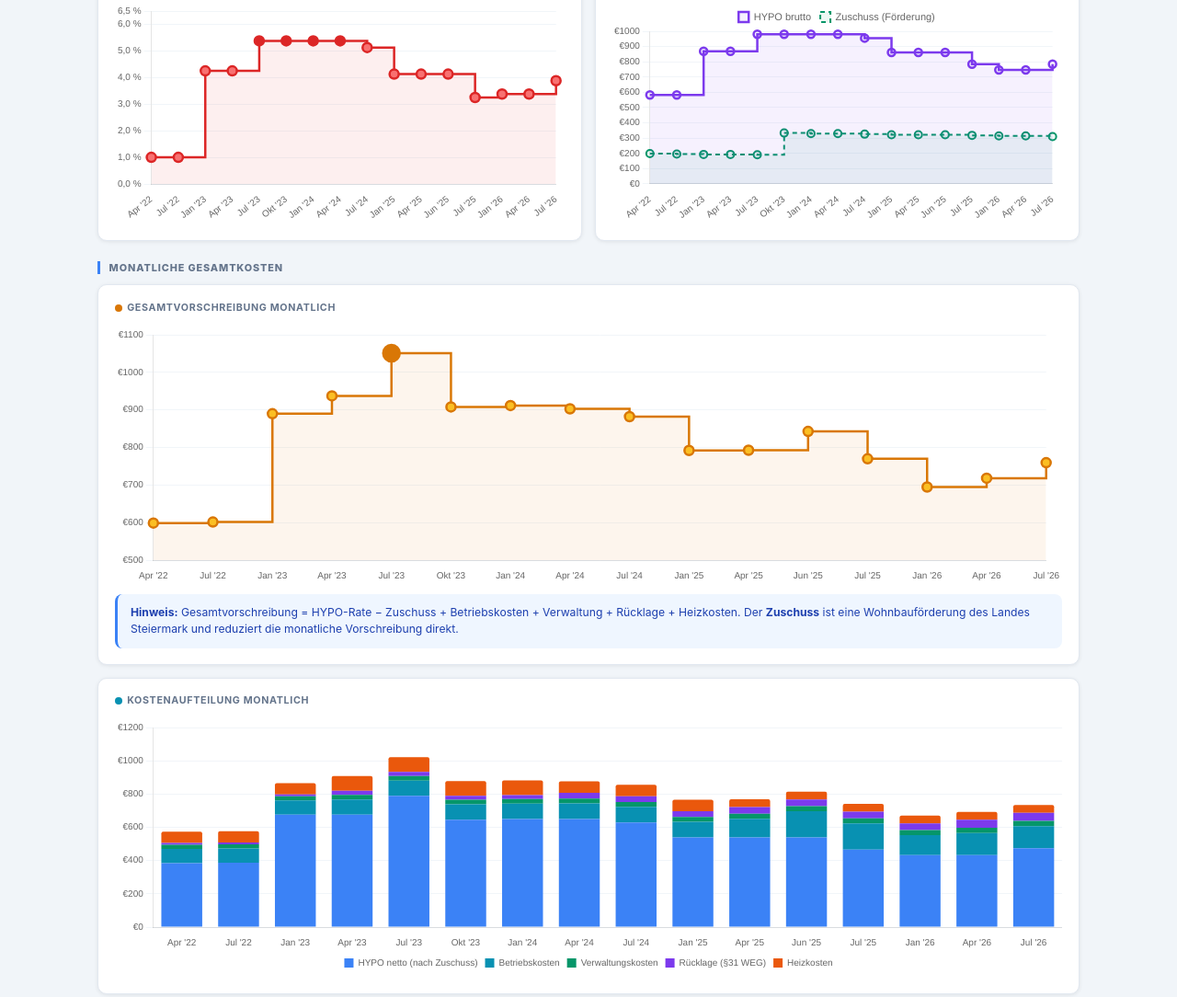
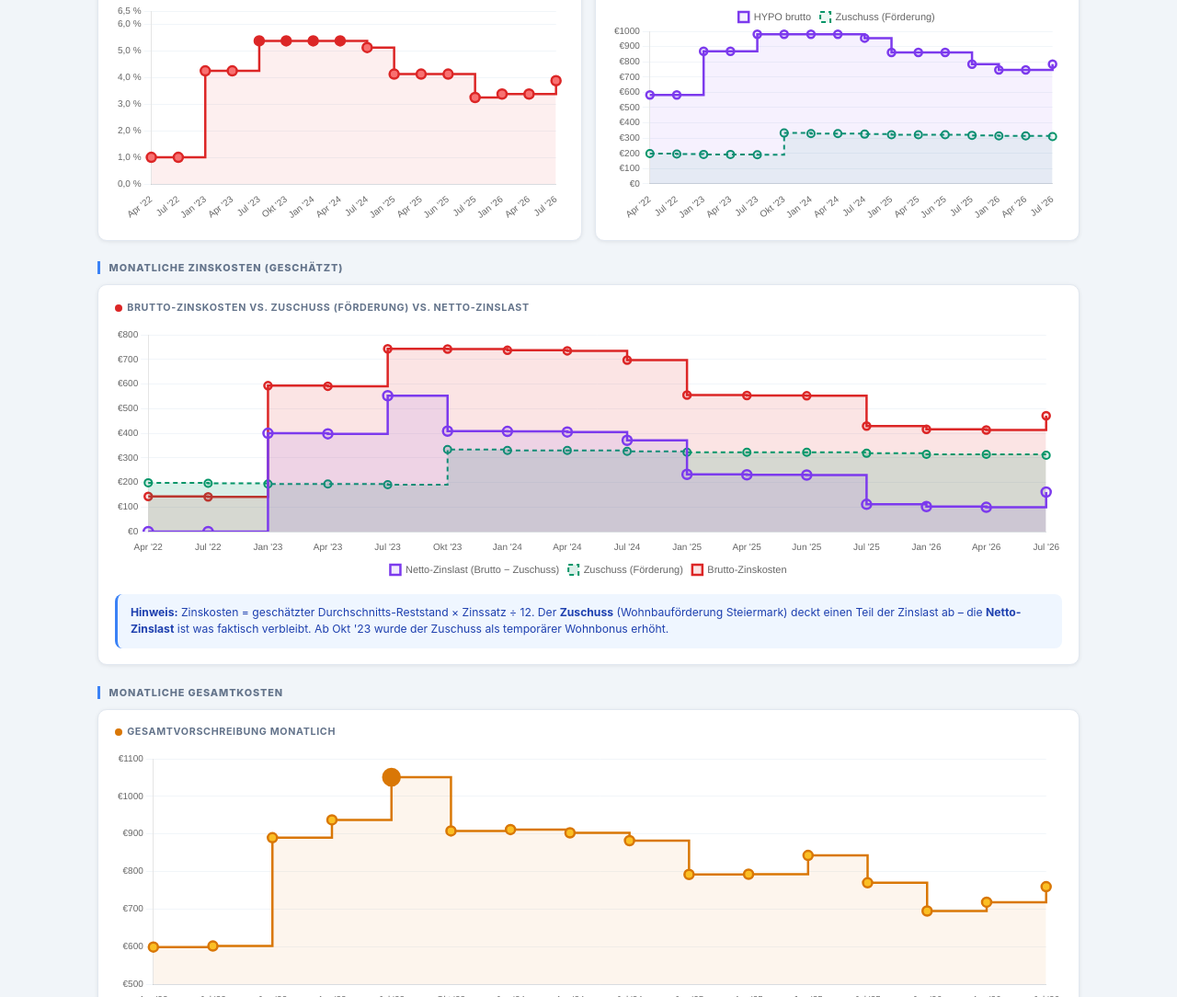
Before and after one commit to stefangogg/darlehen-dashboard, a plain HTML site: page index.html in a window 1280 px wide. Shown: the part 1074-2158 px from the top of the page at 92% size. Drawn offline with nearby package versions, Linux system fonts and the light colour scheme.

Commit message:
Add separate monthly interest cost chart (brutto vs. Zuschuss vs. Nettolast)

```diff
--- a/index.html
+++ b/index.html
@@ -178,6 +178,17 @@
     <div class="card">
       <div class="card-title"><span class="dot dot-purple"></span>Brutto-HYPO-Rate &amp; Zuschuss</div>
       <div class="chart-wrap h240"><canvas id="chartHypo"></canvas></div>
+    </div>
+  </div>
+
+  <!-- ═══ ZINSKOSTEN ═══ -->
+  <div class="section-title">Monatliche Zinskosten (geschätzt)</div>
+
+  <div class="card" style="margin-bottom:.85rem;">
+    <div class="card-title"><span class="dot dot-red"></span>Brutto-Zinskosten vs. Zuschuss (Förderung) vs. Netto-Zinslast</div>
+    <div class="chart-wrap h280"><canvas id="chartZinskosten"></canvas></div>
+    <div class="note">
+      <strong>Hinweis:</strong> Zinskosten = geschätzter Durchschnitts-Reststand × Zinssatz ÷ 12. Der <strong>Zuschuss</strong> (Wohnbauförderung Steiermark) deckt einen Teil der Zinslast ab – die <strong>Netto-Zinslast</strong> ist was faktisch verbleibt. Ab Okt '23 wurde der Zuschuss als temporärer Wohnbonus erhöht.
     </div>
   </div>
 
@@ -382,6 +393,76 @@ new Chart(document.getElementById('chartBar'),{
   }
 });
 
+// ── Geschätzte monatliche Zinskosten ─────────────────────────
+// avg. Restkapital × Zinssatz / 12 (Näherungswerte)
+const zinskosten = [
+  {label:"Apr '22", zinsen:143, zuschuss:198.57},
+  {label:"Jul '22", zinsen:141, zuschuss:195.97},
+  {label:"Jan '23", zinsen:593, zuschuss:193.34},
+  {label:"Apr '23", zinsen:591, zuschuss:193.34},
+  {label:"Jul '23", zinsen:743, zuschuss:190.69},
+  {label:"Okt '23", zinsen:742, zuschuss:333.70},
+  {label:"Jan '24", zinsen:737, zuschuss:329.94},
+  {label:"Apr '24", zinsen:735, zuschuss:329.94},
+  {label:"Jul '24", zinsen:697, zuschuss:326.11},
+  {label:"Jan '25", zinsen:555, zuschuss:322.22},
+  {label:"Apr '25", zinsen:553, zuschuss:322.22},
+  {label:"Jun '25", zinsen:552, zuschuss:322.22},
+  {label:"Jul '25", zinsen:429, zuschuss:318.25},
+  {label:"Jan '26", zinsen:416, zuschuss:314.22},
+  {label:"Apr '26", zinsen:413, zuschuss:314.22},
+  {label:"Jul '26", zinsen:471, zuschuss:310.11},
+];
+
+// ── CHART: Zinskosten ─────────────────────────────────────────
+new Chart(document.getElementById('chartZinskosten'),{
+  type:'line',
+  data:{
+    labels:zinskosten.map(r=>r.label),
+    datasets:[
+      {
+        label:'Brutto-Zinskosten',
+        data:zinskosten.map(r=>r.zinsen),
+        borderColor:'#dc2626',backgroundColor:'rgba(220,38,38,.12)',
+        borderWidth:2.5,fill:true,stepped:true,pointRadius:4,order:3
+      },
+      {
+        label:'Zuschuss (Förderung)',
+        data:zinskosten.map(r=>r.zuschuss),
+        borderColor:'#059669',backgroundColor:'rgba(5,150,105,.15)',
+        borderWidth:2,fill:true,stepped:true,pointRadius:4,borderDash:[5,4],order:2
+      },
+      {
+        label:'Netto-Zinslast (Brutto − Zuschuss)',
+        data:zinskosten.map(r=>Math.max(0, r.zinsen - r.zuschuss)),
+        borderColor:'#7c3aed',backgroundColor:'rgba(124,58,237,.10)',
+        borderWidth:2.5,fill:true,stepped:true,pointRadius:5,order:1
+      },
+    ]
+  },
+  options:{
+    responsive:true,maintainAspectRatio:false,
+    plugins:{
+      legend:{position:'bottom',labels:{font:{size:11},boxWidth:11,padding:10}},
+      tooltip:{...tooltipDefaults,callbacks:{
+        label:c=>'  '+c.dataset.label+': '+fmtE(c.raw),
+        afterBody:items=>{
+          if(items.length===3){
+            const z=items[0].raw, s=items[1].raw, n=items[2].raw;
+            const pct=s>0?(s/z*100).toFixed(0):0;
+            return['  ─────────────','  Zuschuss deckt '+pct+' % der Zinslast'];
+          }
+          return[];
+        }
+      }}
+    },
+    scales:{
+      x:scaleDefaults.x,
+      y:{...scaleDefaults.y,min:0,ticks:{callback:v=>'€'+v,font:{size:10}}}
+    }
+  }
+});
+
 // ── CHART 4: Zinssatz ─────────────────────────────────────────
 new Chart(document.getElementById('chartZins'),{
   type:'line',
```
